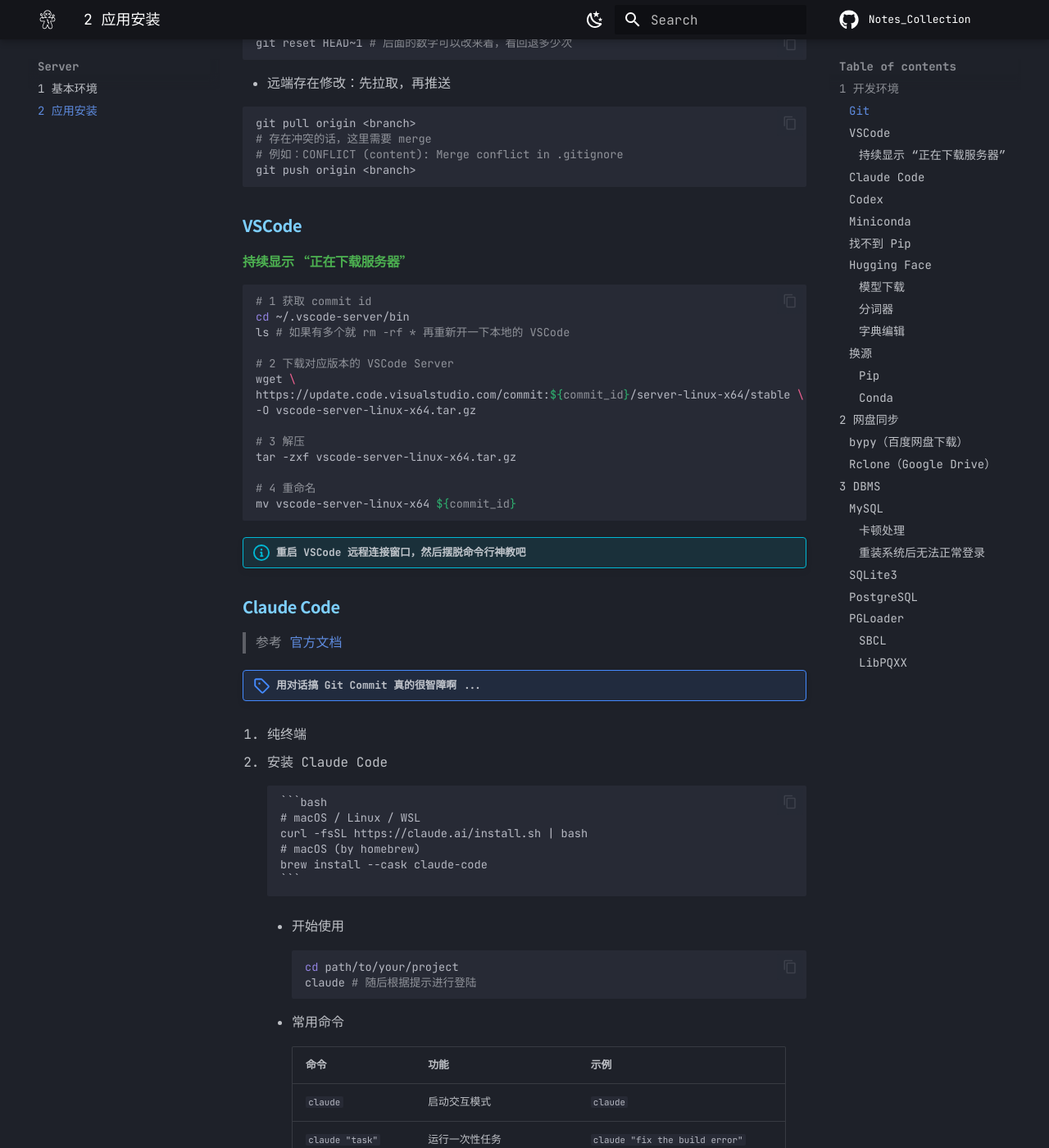
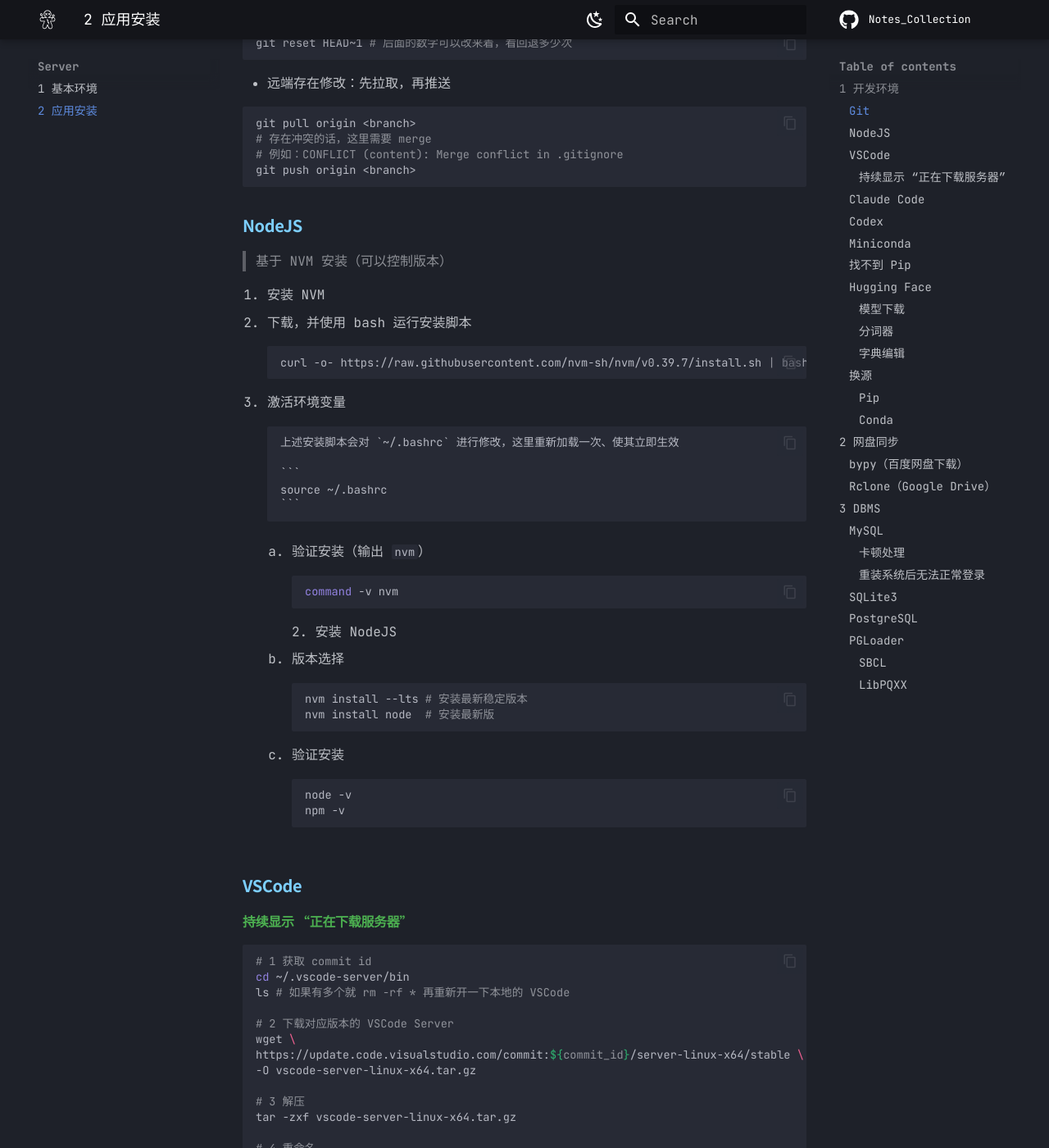
Before and after one commit to triplepiers/Notes_Collection, an MkDocs documentation site: the page built from docs/Nulling/Server/Install_Apps.md, in a window 1280 px wide and 1400 px high, scrolled down 399 px. Shown: the whole window at 82% size. Built offline with MkDocs 1.6.1 and Material for MkDocs 9.7.7, drawn with Linux system fonts in a browser that asks for light colours; comment, search, counter and statistics services are not loaded; a style sheet for code colours, icons or effects is not loaded; some of the changed text lies outside the part shown.

Commit message:
add: NodeJS & NPM for Ubuntu

````diff
--- a/docs/Nulling/Server/Install_Apps.md
+++ b/docs/Nulling/Server/Install_Apps.md
@@ -20,6 +20,41 @@
   # 例如：CONFLICT (content): Merge conflict in .gitignore
   git push origin <branch>
   ```
+
+### NodeJS
+> 基于 NVM 安装（可以控制版本）
+
+1. 安装 NVM
+   1. 下载，并使用 bash 运行安装脚本
+        ```bash
+        curl -o- https://raw.githubusercontent.com/nvm-sh/nvm/v0.39.7/install.sh | bash
+        ```
+   2. 激活环境变量
+
+        上述安装脚本会对 `~/.bashrc` 进行修改，这里重新加载一次、使其立即生效
+
+        ```
+        source ~/.bashrc
+        ```
+    3. 验证安装（输出 `nvm`）
+
+        ```bash
+        command -v nvm
+        ```
+2. 安装 NodeJS
+
+    - 版本选择
+
+        ```bash
+        nvm install --lts # 安装最新稳定版本
+        nvm install node  # 安装最新版
+        ```
+
+    - 验证安装
+        ```bash
+        node -v
+        npm -v
+        ```
 
 ### VSCode
 
````
Also changed, not shown: other parts of docs/Nulling/Server/Install_Apps.md (+2 -2 lines).
